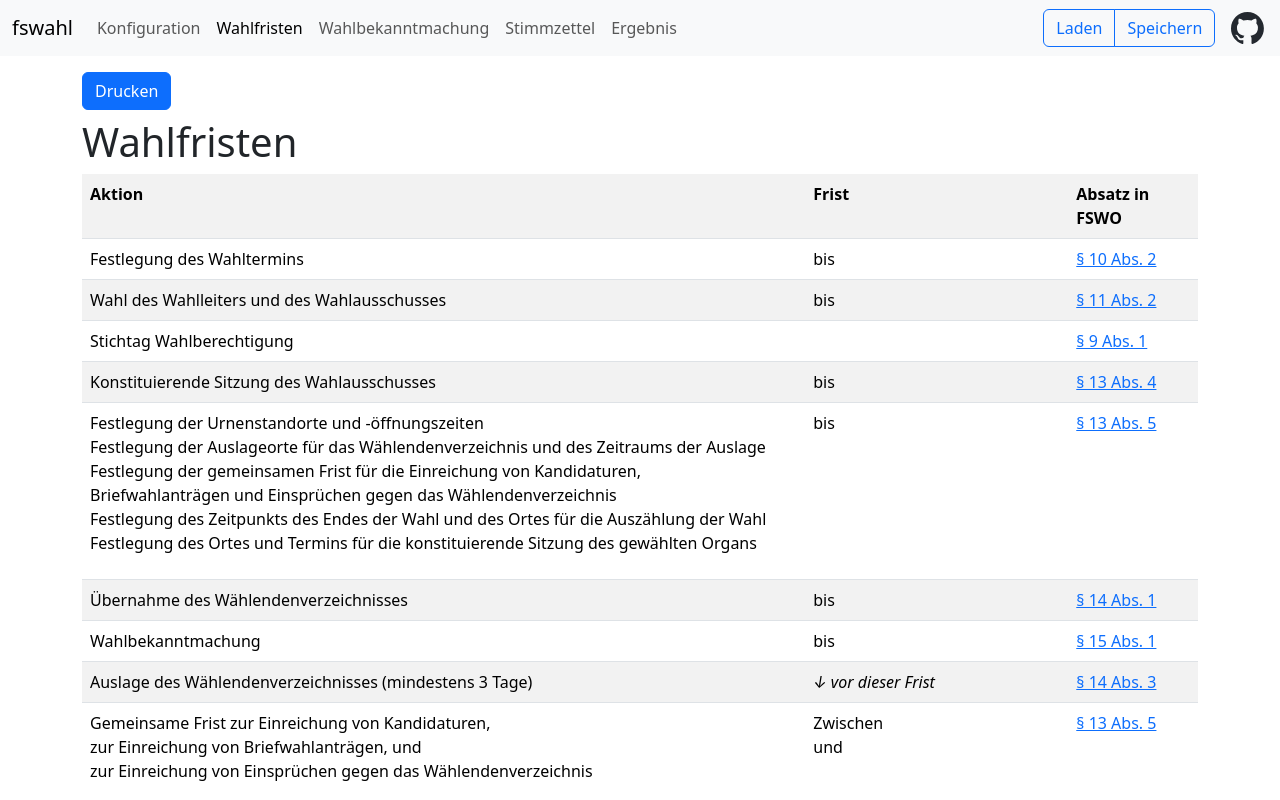
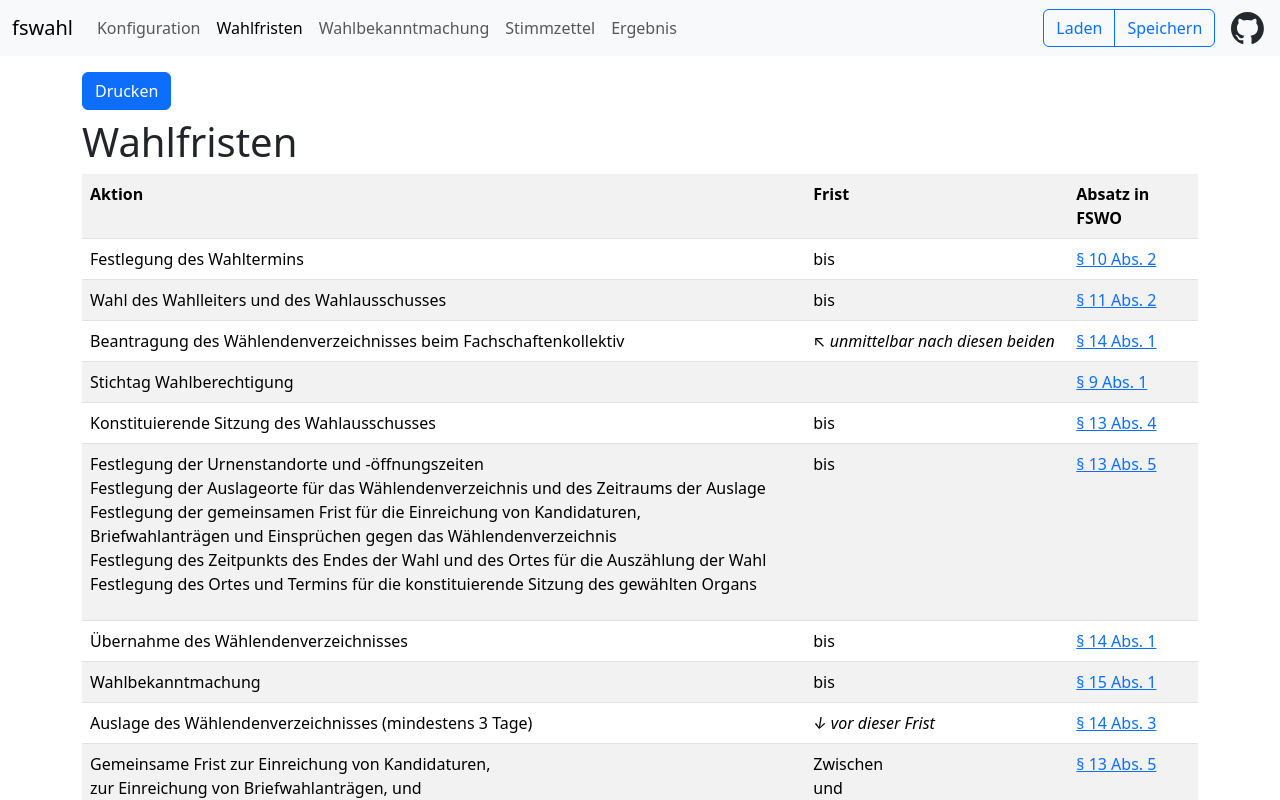
Before and after one commit to FK-Bonn/fswahl, a Nuxt app: page /fristen in a window 1280 px wide. Shown: the top 800 px of the page. Built offline with nearby package versions, Linux system fonts and the light colour scheme.

Commit message:
Add deadline for requesting list of eligible voters to table

```diff
--- a/components/DeadlinesTable.vue
+++ b/components/DeadlinesTable.vue
@@ -24,6 +24,11 @@ const calculatedElectionProperties = computed(() => new PropertyCalculator(elect
       <td>Wahl des Wahlleiters und des Wahlausschusses</td>
       <td>bis <span id="wlundwa">{{ calculatedElectionProperties.electSupervisorAndCommittee }}</span></td>
       <td><a href="https://sp.uni-bonn.de/dokumente/idx/Ordnungen/FSWO.html#%C2%A711">§ 11 Abs. 2</a></td>
+    </tr>
+    <tr>
+      <td>Beantragung des Wählendenverzeichnisses beim Fachschaftenkollektiv</td>
+      <td>↖ <i>unmittelbar nach diesen beiden</i></td>
+      <td><a href="https://sp.uni-bonn.de/dokumente/idx/Ordnungen/FSWO.html#%C2%A714">§ 14 Abs. 1</a></td>
     </tr>
     <tr>
       <td>Stichtag Wahlberechtigung</td>
```
